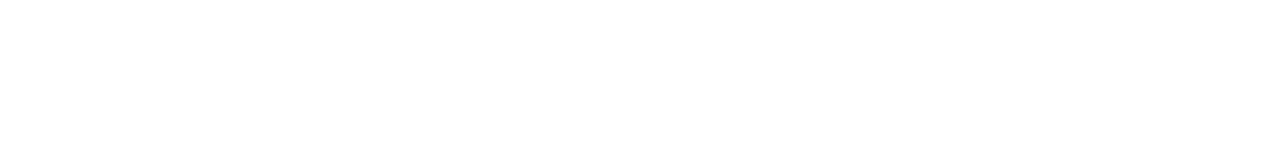
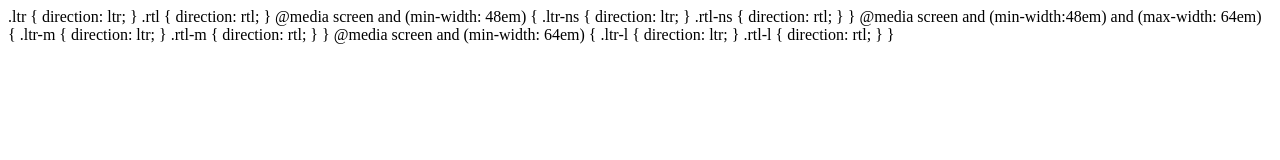
Before and after one commit to mrmrs/css-direction, a website: page index.html in a window 1280 px wide. Drawn offline with Linux system fonts and the light colour scheme.

Commit message:
Adding css contents to html file for documentation

```diff
--- a/index.html
+++ b/index.html
@@ -12,5 +12,23 @@
     <link rel="stylesheet" href="direction.css">
   </head>
   <body>
-  </body>
+.ltr { direction: ltr; }
+.rtl { direction: rtl; }
+
+@media screen and (min-width: 48em) {
+.ltr-ns { direction: ltr; }
+.rtl-ns { direction: rtl; }
+}
+
+@media screen and (min-width:48em) and (max-width: 64em) {
+.ltr-m { direction: ltr; }
+.rtl-m { direction: rtl; }
+}
+
+@media screen and (min-width: 64em) {
+.ltr-l { direction: ltr; }
+.rtl-l { direction: rtl; }
+}
+
+</body>
 </html>
```
